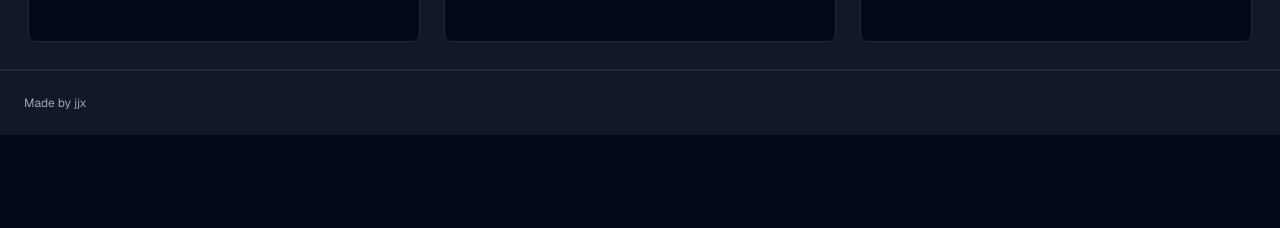
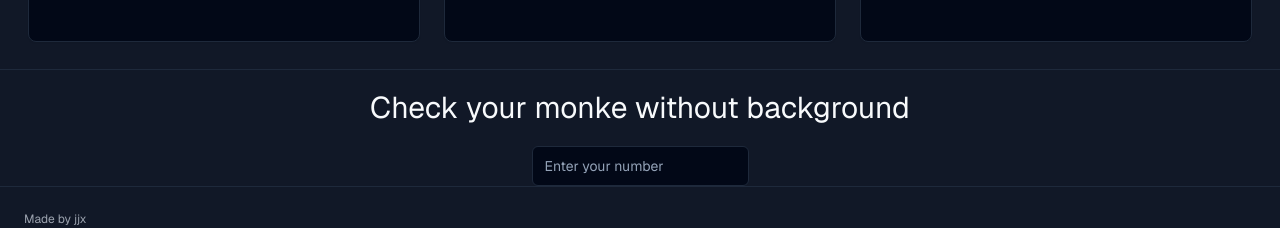
Before and after one commit to julienAta/index-protocol-landing, a Next.js app: page / in a window 1280 px wide. Shown: the part 724-952 px from the top of the page. Before the commit the page ends 859 px from the top, so only its background shows below. Built offline with nearby package versions, Linux system fonts and the light colour scheme.

Commit message:
check image

```diff
--- /dev/null
+++ b/components/MonkePng.tsx
@@ -0,0 +1,39 @@
+"use client";
+import React, { useState, ChangeEvent } from "react";
+import { Input } from "./ui/input";
+
+const ImageDisplayComponent: React.FC = () => {
+  const [number, setNumber] = useState<string>("");
+  const baseUrl =
+    "https://shdw-drive.genesysgo.net/HCA6JCoGqbRnyoaZE4fg5ejzDq64jR7N6eH5MuTUd2pw/";
+
+  // Function to handle input change with TypeScript type for the event
+  const handleInputChange = (e: ChangeEvent<HTMLInputElement>) => {
+    setNumber(e.target.value);
+  };
+
+  // Construct the image URL
+  const imageUrl = `${baseUrl}${number}.png`;
+
+  return (
+    <div>
+      <Input
+        type="text"
+        value={number}
+        onChange={handleInputChange}
+        placeholder="Enter your number"
+      />
+      {number && (
+        <>
+          <img src={imageUrl} alt="User specified content" />
+          <br />
+          <a href={imageUrl} download={`Image-${number}.png`}>
+            <button>Download Image</button>
+          </a>
+        </>
+      )}
+    </div>
+  );
+};
+
+export default ImageDisplayComponent;
--- a/components/component/landinggg.tsx
+++ b/components/component/landinggg.tsx
@@ -9,6 +9,7 @@ import {
   CarouselPrevious,
 } from "@/components/ui/carousel";
 import { Card, CardContent } from "../ui/card";
+import ImageDisplayComponent from "../MonkePng";
 
 export function Landinggg() {
   const imageUrls = [
@@ -112,6 +113,14 @@ export function Landinggg() {
                 <CarouselNext />
               </Carousel>
             </div>
+          </div>
+        </section>
+        <section>
+          <div className="flex justify-center flex-wrap">
+            <div className="flex w-full justify-center p-5 text-3xl">
+              Check your monke without background
+            </div>
+            <ImageDisplayComponent />
           </div>
         </section>
         {/* <section className="w-full py-12 md:py-24 lg:py-32">
```
